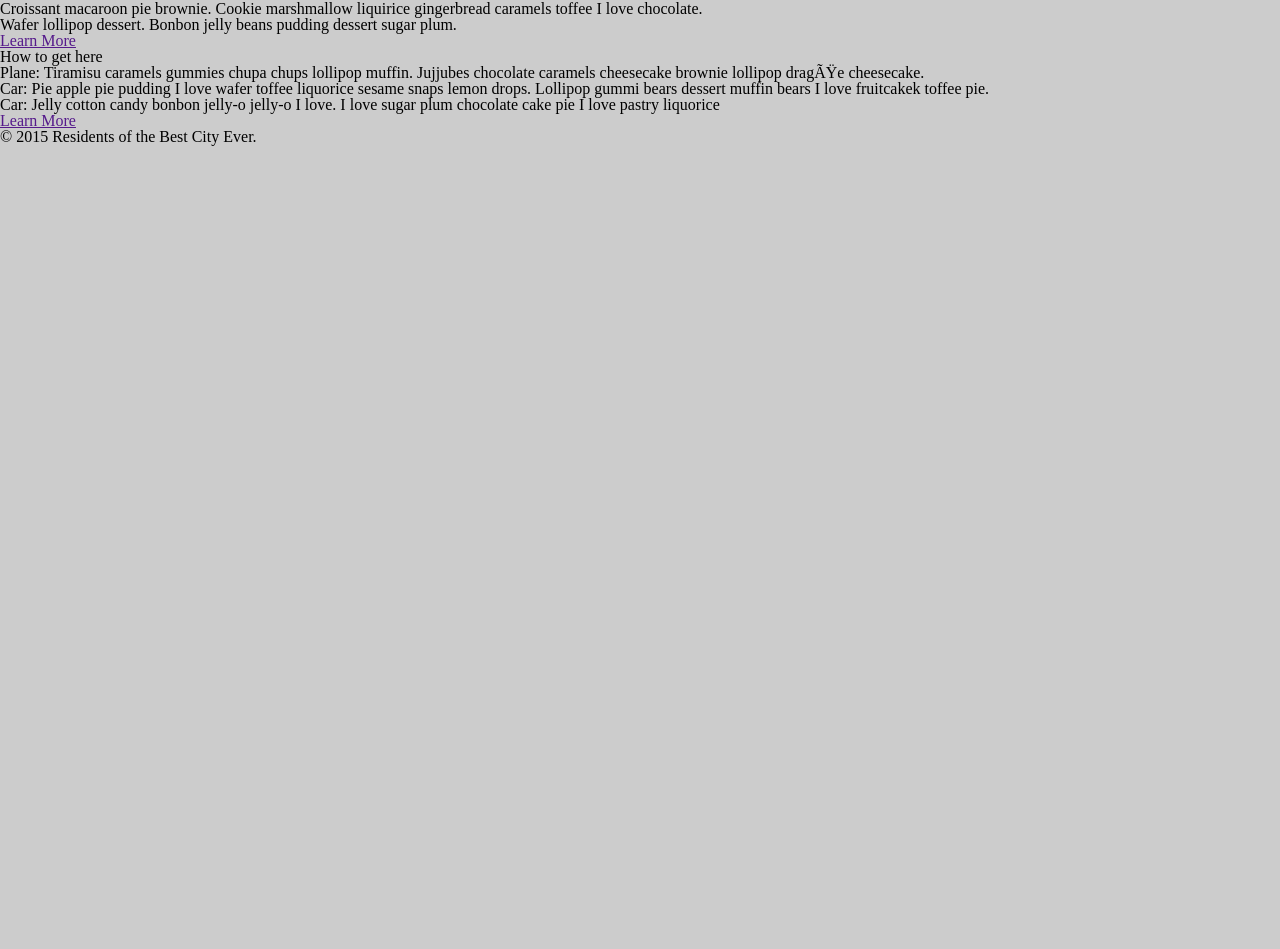
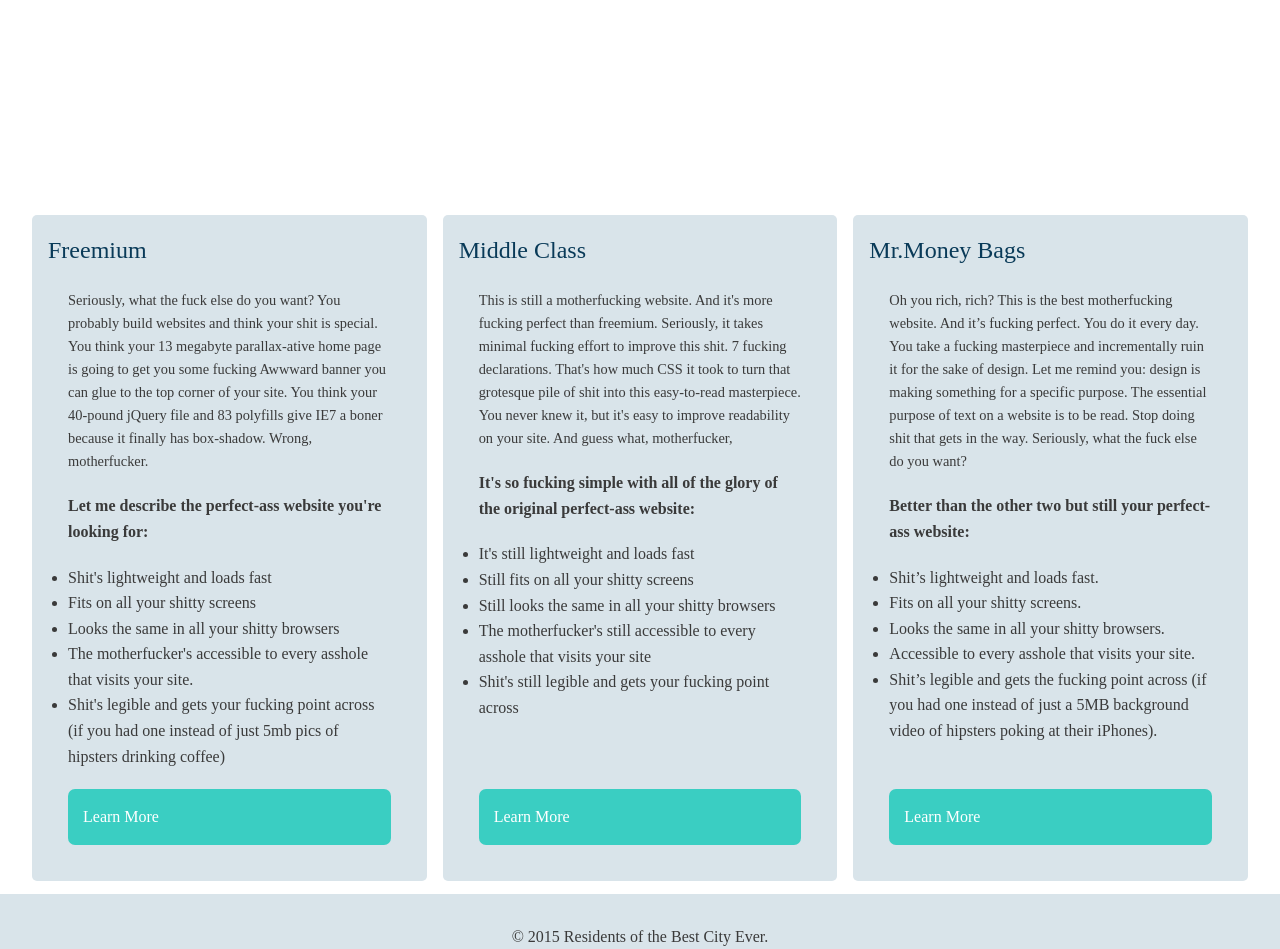
Before and after one commit to creative-function/WK2.3columnBlog, a website: page index.html in a window 1280 px wide. Shown: the part 191-1140 px from the top of the page. Before the commit the page ends 800 px from the top, so only its background shows below. Drawn offline with Linux system fonts and the light colour scheme.

Commit message:
fixed buttons, updated descriptions

```diff
--- a/index.html
+++ b/index.html
@@ -33,21 +33,67 @@
 
 		<div class="row">
 			<div class="col">
-				<h2>Welcome!</h2>
-				<p>Everything in this city is worth waiting in line for. Cupcake ipsum dolor sit. Amet chocolate cake gummies jelly beans.</p>
+				<h2 class="box-title">Freemium</h2>
+				<div class="box-description">
+				<p>
+					Seriously, what the fuck else do you want?
+					You probably build websites and think your shit is special. You think your 13 megabyte parallax-ative home page is going to get you some fucking Awwward banner you can glue to the top corner of your site.
+					You think your 40-pound jQuery file and 83 polyfills give IE7 a boner because it finally has box-shadow. Wrong, motherfucker.
+				</p>
+				<h4>Let me describe the perfect-ass website you're looking for:</h4>
+				<ul class="features">
+					<li>Shit's lightweight and loads fast</li>
+					<li>Fits on all your shitty screens</li>
+					<li>Looks the same in all your shitty browsers</li>
+					<li>The motherfucker's accessible to every asshole that visits your site.</li>
+					<li>Shit's legible and gets your fucking point across (if you had one instead of just 5mb pics of hipsters drinking coffee)</li>
+				</ul>
+				</div>
 				<a href="" class="button">Learn More</a>
 			</div>
 			<div class="col">
-				<h2>Great Food</h2>
-				<p>Croissant macaroon pie brownie. Cookie marshmallow liquirice gingerbread caramels toffee I love chocolate.
-				<p>Wafer lollipop dessert. Bonbon jelly beans pudding dessert sugar plum.</p>
+				<h2 class="box-title">Middle Class</h2>
+				<div class="box-description">
+					<p>This is still a motherfucking website.
+						And it's more fucking perfect than freemium.
+						Seriously, it takes minimal fucking effort to improve this shit.
+						7 fucking declarations. That's how much CSS it took to turn that grotesque pile of shit into this easy-to-read masterpiece.
+						You never knew it, but it's easy to improve readability on your site. And guess what, motherfucker,
+					</p>
+					<h4>It's so fucking simple with all of the glory of the original perfect-ass website:</h4>
+					<ul class="features">
+						<li>It's still lightweight and loads fast</li>
+						<li>Still fits on all your shitty screens</li>
+						<li>Still looks the same in all your shitty browsers</li>
+						<li>The motherfucker's still accessible to every asshole that visits your site</li>
+						<li>Shit's still legible and gets your fucking point across</li>
+					</ul>
+
+				</div>
 				<a href="" class="button">Learn More</a>
 			</div>
 			<div class="col">
-				<h2>How to get here</h2>
-				<p><strong>Plane:</strong> Tiramisu caramels gummies chupa chups lollipop muffin. Jujjubes chocolate caramels cheesecake brownie lollipop dragÃŸe cheesecake.</p>
-				<p><strong>Car:</strong> Pie apple pie pudding I love wafer toffee liquorice sesame snaps lemon drops. Lollipop gummi bears dessert muffin bears I love fruitcakek toffee pie.</p>
-				<p><strong>Car:</strong> Jelly cotton candy bonbon jelly-o jelly-o I love. I love sugar plum chocolate cake pie I love pastry liquorice</p>
+				<h2 class="box-title">Mr.Money Bags</h2>
+				<div class="box-description">
+					<p>
+						Oh you rich, rich?
+						This is the best motherfucking website.
+						And it’s fucking perfect.
+						You do it every day. You take a fucking masterpiece and incrementally ruin it for the sake of design.
+						Let me remind you: design is making something for a specific purpose.
+						The essential purpose of text on a website is to be read. Stop doing shit that gets in the way.
+						Seriously, what the fuck else do you want?
+					</p>
+					<h4> Better than the other two but still your perfect-ass website:</h4>
+					<ul class="features">
+					<li> Shit’s lightweight and loads fast.</li>
+					<li>  Fits on all your shitty screens.</li>
+					<li>  Looks the same in all your shitty browsers.</li>
+					<li> Accessible to every asshole that visits your site.</li>
+					<li> Shit’s legible and gets the fucking point across (if you had one instead of just a 5MB background video of hipsters poking at their iPhones). </li>
+					</ul>
+
+				</div>
 				<a href="" class="button">Learn More</a>
 			</div>
 		</div>
--- a/src/scss/main.scss
+++ b/src/scss/main.scss
@@ -16,6 +16,9 @@ TABLE OF CONTENTS:
 /* 0. Reset ================================= */
 @import 'reset';
 
+
+$primaryColor: #093a58;
+$secondaryColor: #3acec2;
 
 /* 1. Main Layout ================================= */
 
@@ -36,29 +39,41 @@ body{
 /* 2. Content ================================= */
 
 
+h1{
+	font-size: 1.35em;
+	font-weight: bold;
+	text-align: center;
+	margin: 20px 0 30px;
+}
 
 h2, a{
-	color: #093a58;
+	color:$primaryColor
+}
+
+h2{
+	font-size: 1.5em;
+}
+
+h4{
+	font-weight: bold;
+	margin:20px 0 20px 0;
 }
 
 p{
 	font-size: .9em;
 }
 
-h2{
-	font-size: 1.5em;
-}
 
 img{
 	max-width: 100%;
 }
 
-h1{
-	font-size: 1.35em;
-	font-weight: bold;
-	text-align: center;
-	margin: 20px 0 30px;
-}
+
+
+
+.main-header{
+	display: flex;
+	flex-direction: column;
 
 	nav li{
 		text-transform: uppercase;
@@ -68,22 +83,17 @@ nav li{
 	}
 
 	nav li a{
-	color: #3acec2;
+		color: $secondaryColor;
 	}
-
-.main-header{
-	display: flex;
-	flex-direction: column;
 }
 
 .banner{
-	background: #3acec2;
+	// background: $secondaryColor;
 	text-align: center;
 	padding: 3.2em 0;
 	margin-bottom: 48px;
-}
 
-.banner img{
+	>img{
 		width: 190px;
 	}
 
@@ -96,6 +106,9 @@ nav li a{
 	.tagline{
 		color: #fff;
 	}
+}
+
+
 
 .col{
 	background: #d9e4ea;
@@ -104,19 +117,26 @@ nav li a{
 	margin: 0 .5em .8em;
 }
 
+.box-description{
+	margin:20px;
+
+	.features{
+		list-style: disc;
+		margin-top:10px;
+	}
+}
 .button{
-	background: #3acec2;
+	background: $secondaryColor;
 	color: #fff;
 	padding: 15px;
 	border-radius:7px;
-	margin-top: 10px;
+	margin: 20px;
 }
 
 footer{
 	background: #d9e4ea;
 	text-align: center;
 	padding: 30px;
-	margin-top: 40px;
 }
 
 
```
Also changed, not shown: dist/css/main.css, src/img/abstract_bkgrnd.jpg (added), 1 other file. Lines whose indentation alone changed are shown as unchanged.
